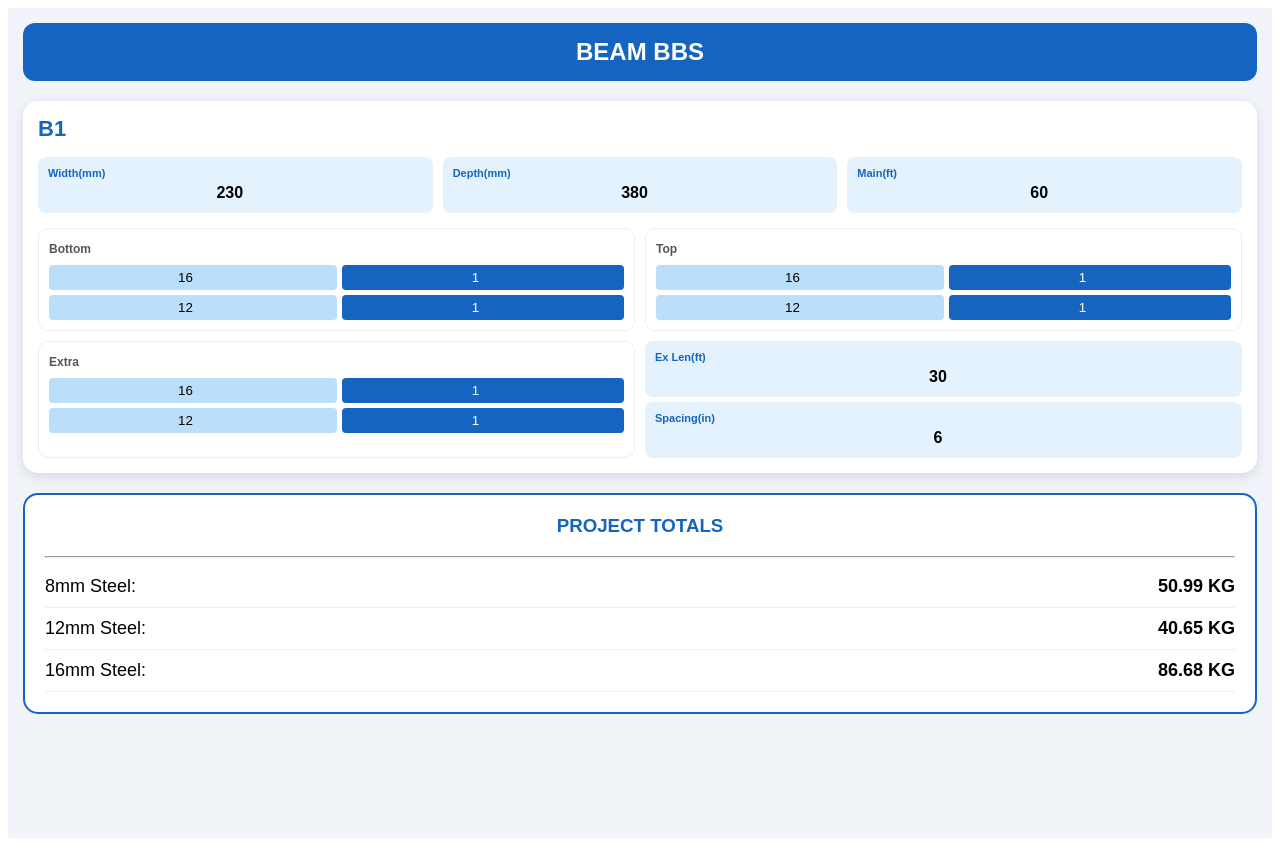
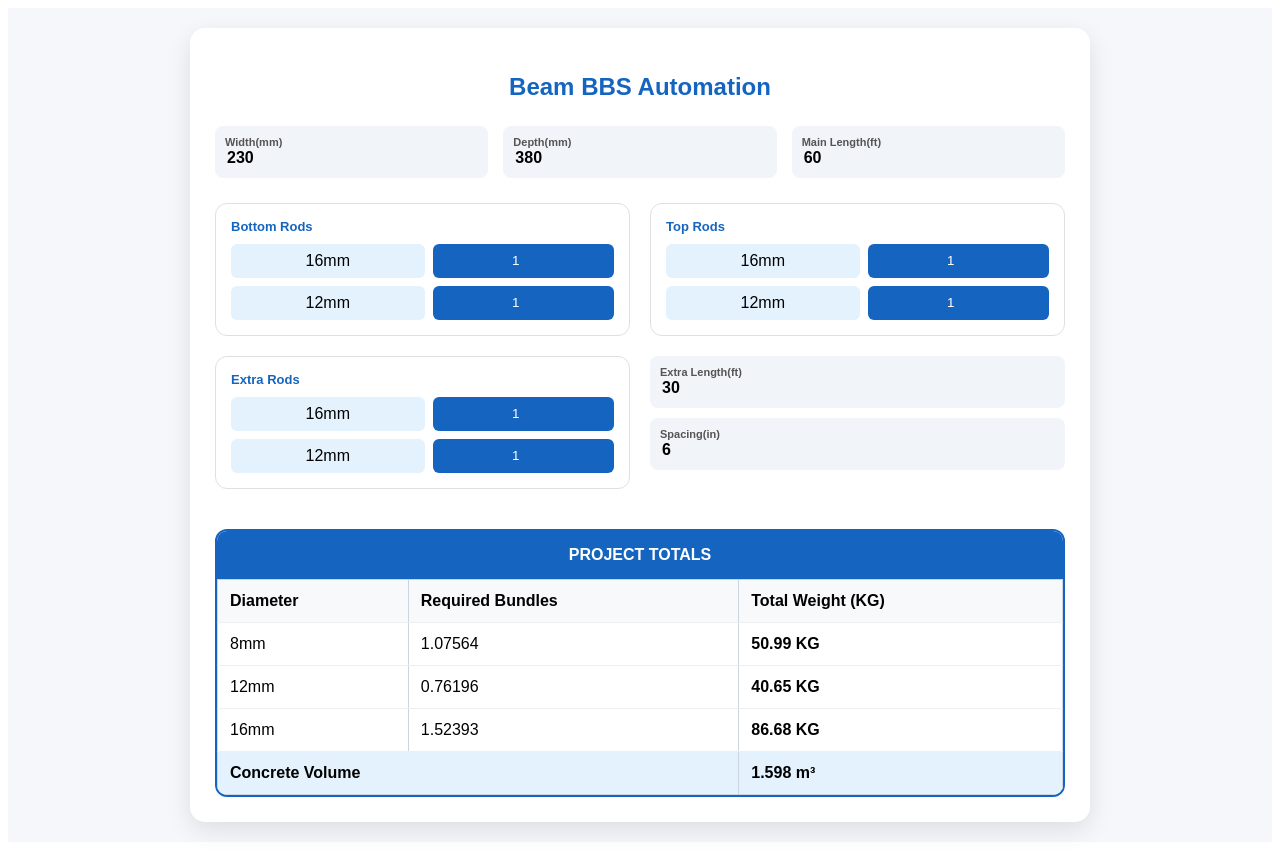
Before and after one commit to Movieeesss/BEAM-BBS, a React (Vite) app: page / in a window 1280 px wide. Built offline with nearby package versions, Linux system fonts and the light colour scheme.

Commit message:
Update BeamBBS.tsx

```diff
--- a/src/BeamBBS.tsx
+++ b/src/BeamBBS.tsx
@@ -1,6 +1,6 @@
-import React, { useState, useMemo, useCallback } from 'react';
+import React, { useState, useMemo } from 'react';
 
-// EXACT DATA FROM YOUR EXCEL SWITCH FORMULAS
+// --- DATA FROM YOUR EXCEL SHEET ---
 const GET_RODS_PER_BUNDLE = (dia: number) => {
   const map: Record<number, number> = { 8: 10, 10: 7, 12: 5, 16: 3, 20: 2, 25: 1 };
   return map[dia] || 0;
@@ -11,145 +11,142 @@ const GET_BUNDLE_WEIGHT = (dia: number) => {
   return map[dia] || 0;
 };
 
-// EXCEL CONSTANTS FROM YOUR SHEET
-const EXCEL_FT_TO_M_DIVIDER = 3.281;
+const FT_TO_M_DIVIDER = 3.281;
 const ROD_UNIT_LEN = 12;
 
-interface RodSet { dia1: number; num1: string; dia2: number; num2: string; }
+const BeamBBS = () => {
+  const [beam, setBeam] = useState({
+    width: '230', depth: '380', mainFt: '60', exFt: '30', spacingIn: '6',
+    bottom1: { d: 16, n: '1' }, bottom2: { d: 12, n: '1' },
+    top1: { d: 16, n: '1' }, top2: { d: 12, n: '1' },
+    extra1: { d: 16, n: '1' }, extra2: { d: 12, n: '1' }
+  });
 
-interface BeamData {
-  id: string; grid: string; width: string; depth: string;
-  lenMain: string; lenExtra: string;
-  bottom: RodSet; top: RodSet; extra: RodSet;
-  diaStirrups: number; spacing: string;
-}
+  const totals = useMemo(() => {
+    const summary: Record<number, { bundles: number; kg: number }> = {
+      8: { bundles: 0, kg: 0 },
+      10: { bundles: 0, kg: 0 },
+      12: { bundles: 0, kg: 0 },
+      16: { bundles: 0, kg: 0 },
+      20: { bundles: 0, kg: 0 },
+      25: { bundles: 0, kg: 0 }
+    };
 
-const BeamBBS: React.FC = () => {
-  const [beams, setBeams] = useState<BeamData[]>([{
-    id: '1', grid: 'B1', width: '230', depth: '380', lenMain: '60', lenExtra: '30',
-    bottom: { dia1: 16, num1: '1', dia2: 12, num2: '1' },
-    top: { dia1: 16, num1: '1', dia2: 12, num2: '1' },
-    extra: { dia1: 16, num1: '1', dia2: 12, num2: '1' },
-    diaStirrups: 8, spacing: '6'
-  }]);
+    const L_MainM = (parseFloat(beam.mainFt) || 0) / FT_TO_M_DIVIDER;
+    const L_ExtraM = (parseFloat(beam.exFt) || 0) / FT_TO_M_DIVIDER;
 
-  const updateBeam = useCallback((id: string, field: string, val: any) => {
-    setBeams(prev => prev.map(b => {
-      if (b.id !== id) return b;
-      if (field.includes('.')) {
-        const [p, c] = field.split('.');
-        return { ...b, [p]: { ...(b as any)[p], [c]: val } };
-      }
-      return { ...b, [field]: val };
-    }));
-  }, []);
+    /**
+     * YOUR EXACT EXCEL FORMULA:
+     * Step 1: Bundles = (Length * Nos) / (RodsPerBundle * 12)
+     * Step 2: Total KG = Bundles * BundleWeight
+     */
+    const addLine = (dia: number, nosStr: string, lengthM: number) => {
+      const nos = parseFloat(nosStr) || 0;
+      if (nos <= 0 || dia <= 0) return;
 
-  const results = useMemo(() => {
-    const summary: Record<number, number> = { 8: 0, 10: 0, 12: 0, 16: 0, 20: 0, 25: 0 };
-    let grandConcrete = 0;
+      const rodsInBundle = GET_RODS_PER_BUNDLE(dia);
+      const bundleWeight = GET_BUNDLE_WEIGHT(dia);
 
-    beams.forEach(beam => {
-      const lMainM = (parseFloat(beam.lenMain) || 0) / EXCEL_FT_TO_M_DIVIDER;
-      const lExtraM = (parseFloat(beam.lenExtra) || 0) / EXCEL_FT_TO_M_DIVIDER;
-      const wM = (parseFloat(beam.width) || 0) / 1000;
-      const dM = (parseFloat(beam.depth) || 0) / 1000;
+      const reqBundles = (lengthM * nos) / (rodsInBundle * ROD_UNIT_LEN);
+      const lineKg = reqBundles * bundleWeight;
 
-      grandConcrete += (wM * dM * lMainM);
+      summary[dia].bundles += reqBundles;
+      summary[dia].kg += lineKg;
+    };
 
-      // THE CORE EXCEL FORMULA: ( (LengthM * Nos) / (RodsPerBundle * 12) ) * BundleWeight
-      const calculateLineKg = (dia: number, nosStr: string, lengthM: number) => {
-        const nos = parseFloat(nosStr) || 0;
-        if (nos === 0 || dia === 0) return 0;
-        const rodsPerBundle = GET_RODS_PER_BUNDLE(dia);
-        const bundleWeight = GET_BUNDLE_WEIGHT(dia);
-        return ((lengthM * nos) / (rodsPerBundle * ROD_UNIT_LEN)) * bundleWeight;
-      };
+    // Calculate all 6 rows from your UI
+    addLine(beam.bottom1.d, beam.bottom1.n, L_MainM);
+    addLine(beam.bottom2.d, beam.bottom2.n, L_MainM);
+    addLine(beam.top1.d, beam.top1.n, L_MainM);
+    addLine(beam.top2.d, beam.top2.n, L_MainM);
+    addLine(beam.extra1.d, beam.extra1.n, L_MainM); // Row 5
+    addLine(beam.extra2.d, beam.extra2.n, L_ExtraM); // Row 6 (Extra length)
 
-      // CALCULATE EVERY ENTRY INDIVIDUALLY TO MATCH YOUR EXCEL TOTALS
-      // 16mm summation: Matches 142.22 kg
-      summary[16] += calculateLineKg(beam.bottom.dia1, beam.bottom.num1, lMainM);
-      summary[16] += calculateLineKg(beam.top.dia1, beam.top.num1, lMainM);
-      summary[16] += calculateLineKg(beam.extra.dia1, beam.extra.num1, lMainM);
+    // Stirrups (8mm)
+    const stirrupQty = Math.floor(((parseFloat(beam.mainFt) || 0) * 12) / (parseFloat(beam.spacingIn) || 6)) + 1;
+    addLine(8, stirrupQty.toString(), 3.5 / FT_TO_M_DIVIDER);
 
-      // 12mm summation: Matches 80.03 kg
-      summary[12] += calculateLineKg(beam.bottom.dia2, beam.bottom.num2, lMainM);
-      summary[12] += calculateLineKg(beam.top.dia2, beam.top.num2, lMainM);
-      summary[12] += calculateLineKg(beam.extra.dia2, beam.extra.num2, lExtraM);
+    const concrete = (parseFloat(beam.width)/1000) * (parseFloat(beam.depth)/1000) * L_MainM;
 
-      // Stirrups (8mm)
-      const stirrupQty = Math.floor(((parseFloat(beam.lenMain) || 0) * 12) / (parseFloat(beam.spacing) || 6)) + 1;
-      summary[8] += calculateLineKg(8, stirrupQty.toString(), 3.5 / EXCEL_FT_TO_M_DIVIDER);
-    });
-
-    return { summary, grandConcrete };
-  }, [beams]);
+    return { summary, concrete };
+  }, [beam]);
 
   return (
-    <div style={{ backgroundColor: '#f0f4f8', minHeight: '100vh', padding: '15px', fontFamily: 'Arial, sans-serif' }}>
-      <header style={{ backgroundColor: '#1565c0', color: '#fff', padding: '15px', borderRadius: '12px', textAlign: 'center', marginBottom: '20px' }}>
-        <h2 style={{ margin: 0 }}>BEAM BBS</h2>
-      </header>
+    <div style={{ padding: '20px', backgroundColor: '#f5f7fa', fontFamily: 'Arial' }}>
+      <div style={{ maxWidth: '850px', margin: 'auto', backgroundColor: '#fff', padding: '25px', borderRadius: '15px', boxShadow: '0 8px 24px rgba(0,0,0,0.1)' }}>
+        <h2 style={{ color: '#1565c0', textAlign: 'center', marginBottom: '25px' }}>Beam BBS Automation</h2>
 
-      {beams.map(beam => (
-        <div key={beam.id} style={{ backgroundColor: '#fff', borderRadius: '15px', padding: '15px', marginBottom: '20px', boxShadow: '0 4px 12px rgba(0,0,0,0.1)' }}>
-          <div style={{ fontWeight: 'bold', color: '#1565c0', fontSize: '22px', marginBottom: '15px' }}>{beam.grid}</div>
+        {/* Dimensions */}
+        <div style={{ display: 'grid', gridTemplateColumns: 'repeat(3, 1fr)', gap: '15px', marginBottom: '25px' }}>
+          <Box label="Width(mm)" val={beam.width} onChange={v => setBeam({...beam, width: v})} />
+          <Box label="Depth(mm)" val={beam.depth} onChange={v => setBeam({...beam, depth: v})} />
+          <Box label="Main Length(ft)" val={beam.mainFt} onChange={v => setBeam({...beam, mainFt: v})} />
+        </div>
 
-          <div style={{ display: 'grid', gridTemplateColumns: 'repeat(3, 1fr)', gap: '10px', marginBottom: '15px' }}>
-            <Box label="Width(mm)" value={beam.width} onChange={(v:any) => updateBeam(beam.id, 'width', v)} />
-            <Box label="Depth(mm)" value={beam.depth} onChange={(v:any) => updateBeam(beam.id, 'depth', v)} />
-            <Box label="Main(ft)" value={beam.lenMain} onChange={(v:any) => updateBeam(beam.id, 'lenMain', v)} />
-          </div>
+        {/* Rod Inputs */}
+        <div style={{ display: 'grid', gridTemplateColumns: '1fr 1fr', gap: '20px' }}>
+          <RodEntry label="Bottom Rods" d1={beam.bottom1} d2={beam.bottom2} on1={v => setBeam({...beam, bottom1: {...beam.bottom1, n: v}})} on2={v => setBeam({...beam, bottom2: {...beam.bottom2, n: v}})} />
+          <RodEntry label="Top Rods" d1={beam.top1} d2={beam.top2} on1={v => setBeam({...beam, top1: {...beam.top1, n: v}})} on2={v => setBeam({...beam, top2: {...beam.top2, n: v}})} />
+        </div>
 
-          <div style={{ display: 'grid', gridTemplateColumns: '1fr 1fr', gap: '10px' }}>
-            <Row label="Bottom" rod={beam.bottom} onUpdate={(f:any, v:any) => updateBeam(beam.id, `bottom.${f}`, v)} />
-            <Row label="Top" rod={beam.top} onUpdate={(f:any, v:any) => updateBeam(beam.id, `top.${f}`, v)} />
-          </div>
-
-          <div style={{ display: 'grid', gridTemplateColumns: '1fr 1fr', gap: '10px', marginTop: '10px' }}>
-            <Row label="Extra" rod={beam.extra} onUpdate={(f:any, v:any) => updateBeam(beam.id, `extra.${f}`, v)} />
-            <div style={{ display: 'flex', flexDirection: 'column', gap: '5px' }}>
-              <Box label="Ex Len(ft)" value={beam.lenExtra} onChange={(v:any) => updateBeam(beam.id, 'lenExtra', v)} />
-              <Box label="Spacing(in)" value={beam.spacing} onChange={(v:any) => updateBeam(beam.id, 'spacing', v)} />
-            </div>
+        <div style={{ display: 'grid', gridTemplateColumns: '1fr 1fr', gap: '20px', marginTop: '20px' }}>
+          <RodEntry label="Extra Rods" d1={beam.extra1} d2={beam.extra2} on1={v => setBeam({...beam, extra1: {...beam.extra1, n: v}})} on2={v => setBeam({...beam, extra2: {...beam.extra2, n: v}})} />
+          <div style={{ display: 'flex', flexDirection: 'column', gap: '10px' }}>
+            <Box label="Extra Length(ft)" val={beam.exFt} onChange={v => setBeam({...beam, exFt: v})} />
+            <Box label="Spacing(in)" val={beam.spacingIn} onChange={v => setBeam({...beam, spacingIn: v})} />
           </div>
         </div>
-      ))}
 
-      <div style={{ backgroundColor: '#fff', padding: '20px', borderRadius: '15px', border: '2px solid #1565c0' }}>
-        <h3 style={{ marginTop: 0, textAlign: 'center', color: '#1565c0' }}>PROJECT TOTALS</h3>
-        <hr />
-        {Object.entries(results.summary).map(([dia, kg]) => (kg > 0) && (
-          <div key={dia} style={{ display: 'flex', justifyContent: 'space-between', padding: '10px 0', borderBottom: '1px solid #f0f0f0', fontSize: '18px' }}>
-            <span>{dia}mm Steel:</span> <strong>{kg.toFixed(2)} KG</strong>
-          </div>
-        ))}
+        {/* Project Totals Table */}
+        <div style={{ marginTop: '40px', border: '2px solid #1565c0', borderRadius: '12px', overflow: 'hidden' }}>
+          <div style={{ background: '#1565c0', color: '#fff', padding: '15px', textAlign: 'center', fontWeight: 'bold' }}>PROJECT TOTALS</div>
+          <table style={{ width: '100%', borderCollapse: 'collapse', textAlign: 'left' }}>
+            <thead style={{ background: '#f8f9fa' }}>
+              <tr>
+                <th style={{ padding: '12px', borderBottom: '1px solid #eee' }}>Diameter</th>
+                <th style={{ padding: '12px', borderBottom: '1px solid #eee' }}>Required Bundles</th>
+                <th style={{ padding: '12px', borderBottom: '1px solid #eee' }}>Total Weight (KG)</th>
+              </tr>
+            </thead>
+            <tbody>
+              {Object.entries(totals.summary).map(([dia, data]) => data.kg > 0 && (
+                <tr key={dia}>
+                  <td style={{ padding: '12px', borderBottom: '1px solid #eee' }}>{dia}mm</td>
+                  <td style={{ padding: '12px', borderBottom: '1px solid #eee' }}>{data.bundles.toFixed(5)}</td>
+                  <td style={{ padding: '12px', borderBottom: '1px solid #eee', fontWeight: 'bold' }}>{data.kg.toFixed(2)} KG</td>
+                </tr>
+              ))}
+              <tr style={{ background: '#e3f2fd' }}>
+                <td colSpan={2} style={{ padding: '12px', fontWeight: 'bold' }}>Concrete Volume</td>
+                <td style={{ padding: '12px', fontWeight: 'bold' }}>{totals.concrete.toFixed(3)} m³</td>
+              </tr>
+            </tbody>
+          </table>
+        </div>
       </div>
     </div>
   );
 };
 
-const Box = ({ label, value, onChange }: any) => (
-  <div style={{ backgroundColor: '#e3f2fd', padding: '10px', borderRadius: '8px' }}>
-    <label style={{ fontSize: '11px', color: '#1565c0', display: 'block', fontWeight: 'bold', marginBottom: '4px' }}>{label}</label>
-    <input type="number" value={value} onChange={e => onChange(e.target.value)} style={{ width: '100%', border: 'none', background: 'transparent', textAlign: 'center', fontWeight: 'bold', fontSize: '16px', outline: 'none' }} />
+const Box = ({ label, val, onChange }: any) => (
+  <div style={{ background: '#f1f4f9', padding: '10px', borderRadius: '8px' }}>
+    <label style={{ fontSize: '11px', color: '#555', fontWeight: 'bold', display: 'block' }}>{label}</label>
+    <input type="number" value={val} onChange={e => onChange(e.target.value)} style={{ width: '100%', border: 'none', background: 'transparent', fontSize: '16px', fontWeight: 'bold', outline: 'none' }} />
   </div>
 );
 
-const Row = ({ label, rod, onUpdate }: any) => {
-  const act = (n: any) => (parseFloat(n) || 0) > 0;
-  return (
-    <div style={{ border: '1px solid #eee', padding: '10px', borderRadius: '10px' }}>
-      <span style={{ fontSize: '12px', fontWeight: 'bold', color: '#555' }}>{label}</span>
-      <div style={{ display: 'flex', gap: '5px', marginTop: '8px' }}>
-        <input type="number" value={rod.dia1} onChange={e => onUpdate('dia1', e.target.value)} style={{ width: '50%', background: '#bbdefb', border: 'none', borderRadius: '4px', textAlign: 'center', padding: '5px' }} />
-        <input type="number" value={rod.num1} onChange={e => onUpdate('num1', e.target.value)} style={{ width: '50%', background: act(rod.num1) ? '#1565c0' : '#eee', border: 'none', borderRadius: '4px', textAlign: 'center', color: act(rod.num1) ? '#fff' : '#000' }} />
-      </div>
-      <div style={{ display: 'flex', gap: '5px', marginTop: '5px' }}>
-        <input type="number" value={rod.dia2} onChange={e => onUpdate('dia2', e.target.value)} style={{ width: '50%', background: '#bbdefb', border: 'none', borderRadius: '4px', textAlign: 'center', padding: '5px' }} />
-        <input type="number" value={rod.num2} onChange={e => onUpdate('num2', e.target.value)} style={{ width: '50%', background: act(rod.num2) ? '#1565c0' : '#eee', border: 'none', borderRadius: '4px', textAlign: 'center', color: act(rod.num2) ? '#fff' : '#000' }} />
-      </div>
+const RodEntry = ({ label, d1, d2, on1, on2 }: any) => (
+  <div style={{ border: '1px solid #e0e0e0', padding: '15px', borderRadius: '12px' }}>
+    <div style={{ fontSize: '13px', fontWeight: 'bold', marginBottom: '10px', color: '#1565c0' }}>{label}</div>
+    <div style={{ display: 'flex', gap: '8px', marginBottom: '8px' }}>
+      <div style={{ flex: 1, background: '#e3f2fd', textAlign: 'center', padding: '8px', borderRadius: '6px' }}>{d1.d}mm</div>
+      <input type="number" value={d1.n} onChange={e => on1(e.target.value)} style={{ flex: 1, background: '#1565c0', color: '#fff', border: 'none', borderRadius: '6px', textAlign: 'center' }} />
     </div>
-  );
-};
+    <div style={{ display: 'flex', gap: '8px' }}>
+      <div style={{ flex: 1, background: '#e3f2fd', textAlign: 'center', padding: '8px', borderRadius: '6px' }}>{d2.d}mm</div>
+      <input type="number" value={d2.n} onChange={e => on2(e.target.value)} style={{ flex: 1, background: '#1565c0', color: '#fff', border: 'none', borderRadius: '6px', textAlign: 'center' }} />
+    </div>
+  </div>
+);
 
 export default BeamBBS;
```
